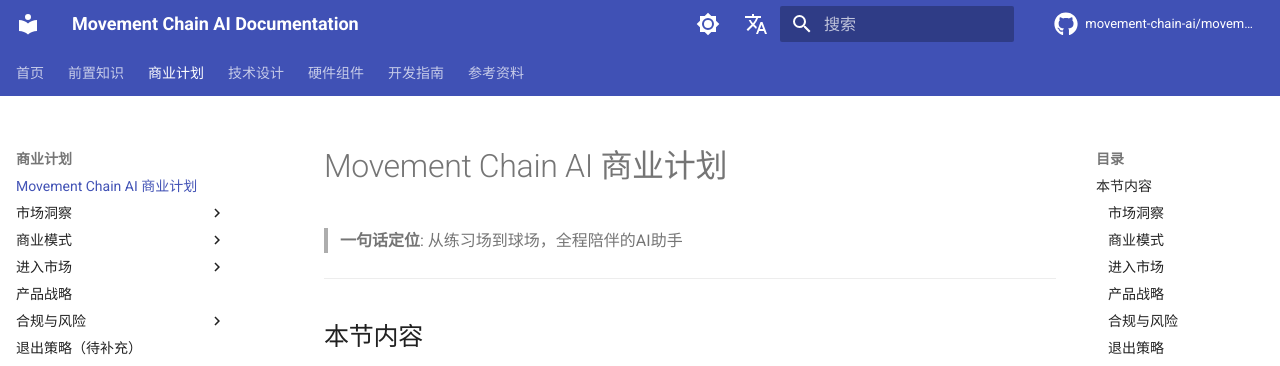
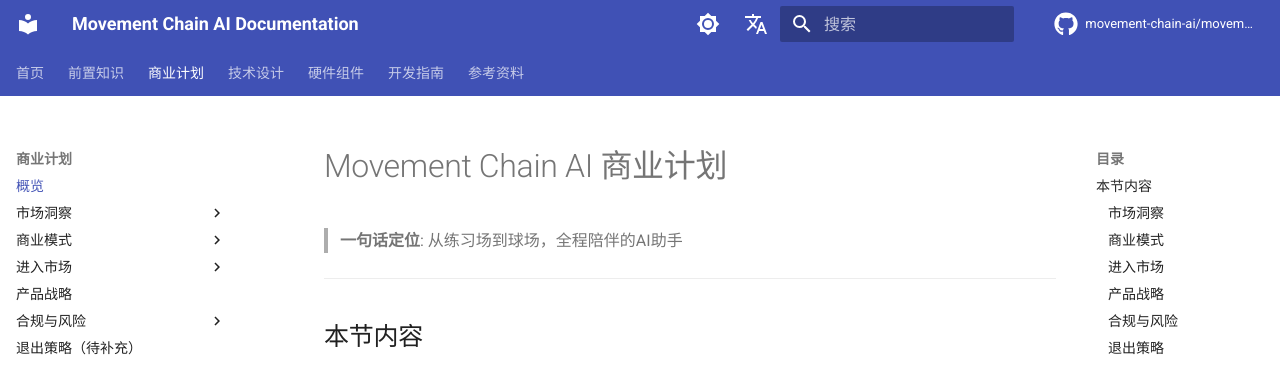
Before and after one commit to movement-chain-ai/movement-chain-docs, an MkDocs documentation site: the page built from docs/zh/business-plan/index.md, in a window 1280 px wide. Shown: the top 366 px of the page. Built offline with MkDocs 1.6.1 and Material for MkDocs 9.7.7, drawn with Linux system fonts in a browser that asks for light colours; comment, search, counter and statistics services are not loaded; the version menu is left out; part of the change alters nothing that is shown.

Commit message:
fix: 所有 index.md 添加显式"概览"导航标题
统一 11 个 index.md 文件的导航显示名称，避免重复显示分类名：
- prerequisites/index.md
- prerequisites/foundations/index.md
- business-plan/index.md
- design/index.md
- design/architecture/index.md
- design/briefs/index.md
- design/research/index.md
- design/decisions/index.md
- components/index.md
- components/supply-chain/index.md
- development/index.md
- reference/index.md

🤖 Generated with [Claude Code](https://claude.com/claude-code)

Co-Authored-By: Claude Opus 4.5 <noreply@anthropic.com>

```diff
--- a/mkdocs.yml
+++ b/mkdocs.yml
@@ -110,7 +110,7 @@ nav:
   - 首页: index.md
 
   - 前置知识:
-      - prerequisites/index.md
+      - 概览: prerequisites/index.md
       - 高尔夫生物力学基础:
           - 概览: prerequisites/foundations/index.md
           - 入门教程: prerequisites/foundations/biomechanics-101.md
@@ -119,7 +119,7 @@ nav:
       - ML 基础: prerequisites/ml-basics.md
 
   - 商业计划:
-      - business-plan/index.md
+      - 概览: business-plan/index.md
       - 市场洞察:
           - 市场分析: business-plan/market-insights/market-analysis.md
           - 市场痛点: business-plan/market-insights/pain-points.md
@@ -145,9 +145,9 @@ nav:
       - 退出策略（待补充）: business-plan/exit-strategy.md
 
   - 技术设计:
-      - design/index.md
+      - 概览: design/index.md
       - 核心架构:
-          - design/architecture/index.md
+          - 概览: design/architecture/index.md
           - 系统设计: design/architecture/system-design.md
           - 模块化架构: design/architecture/modular-architecture.md
           - 数据流与反馈: design/architecture/data-pipeline-and-ai.md
@@ -159,7 +159,7 @@ nav:
           - 挥杆对比: design/specs/swing-comparison.md
           - 个性化: design/specs/personalization.md
       - 角色指南:
-          - design/briefs/index.md
+          - 概览: design/briefs/index.md
           - 软件工程师: design/briefs/software-engineer.md
           - 移动开发者: design/briefs/mobile-developer.md
           - 硬件工程师: design/briefs/hardware-engineer.md
@@ -167,11 +167,11 @@ nav:
       - 开发指南:
           - SDK 选型: design/guides/sdk-selection.md
       - 竞品与工具评估:
-          - design/research/index.md
+          - 概览: design/research/index.md
           - 竞品指标对比: design/research/competitor-metrics-comparison.md
           - 可视化工具评估: design/research/visualization-tools-evaluation.md
       - 架构决策 (ADR):
-          - design/decisions/index.md
+          - 概览: design/decisions/index.md
           - design/decisions/0001-multi-repo-structure.md
           - design/decisions/0002-lsm6dsv16x-imu.md
           - design/decisions/0003-flutter-mobile.md
@@ -180,7 +180,7 @@ nav:
           - design/decisions/0006-onnx-runtime-deployment.md
 
   - 硬件组件:
-      - components/index.md
+      - 概览: components/index.md
       - IMU 惯性测量:
           - components/imu/hardware.md
           - components/imu/suppliers.md
@@ -200,7 +200,7 @@ nav:
           - components/pressure-sensors/hardware.md
           - components/pressure-sensors/suppliers.md
       - 供应链与 ODM/OEM:
-          - components/supply-chain/index.md
+          - 概览: components/supply-chain/index.md
           - components/supply-chain/china-sensors.md
           - components/supply-chain/china-wearables.md
           - components/supply-chain/mvp-suppliers.md
@@ -208,7 +208,7 @@ nav:
           - components/supply-chain/e-skin-odm.md
 
   - 开发指南:
-      - development/index.md
+      - 概览: development/index.md
       - 移动应用:
           - development/mobile/development.md
       - ML 训练:
@@ -216,7 +216,7 @@ nav:
           - development/ml-training/visual-feedback.md
 
   - 参考资料:
-      - reference/index.md
+      - 概览: reference/index.md
       - reference/golf-glossary.md
       - reference/physics-glossary.md
       - reference/engineering-glossary.md
```
